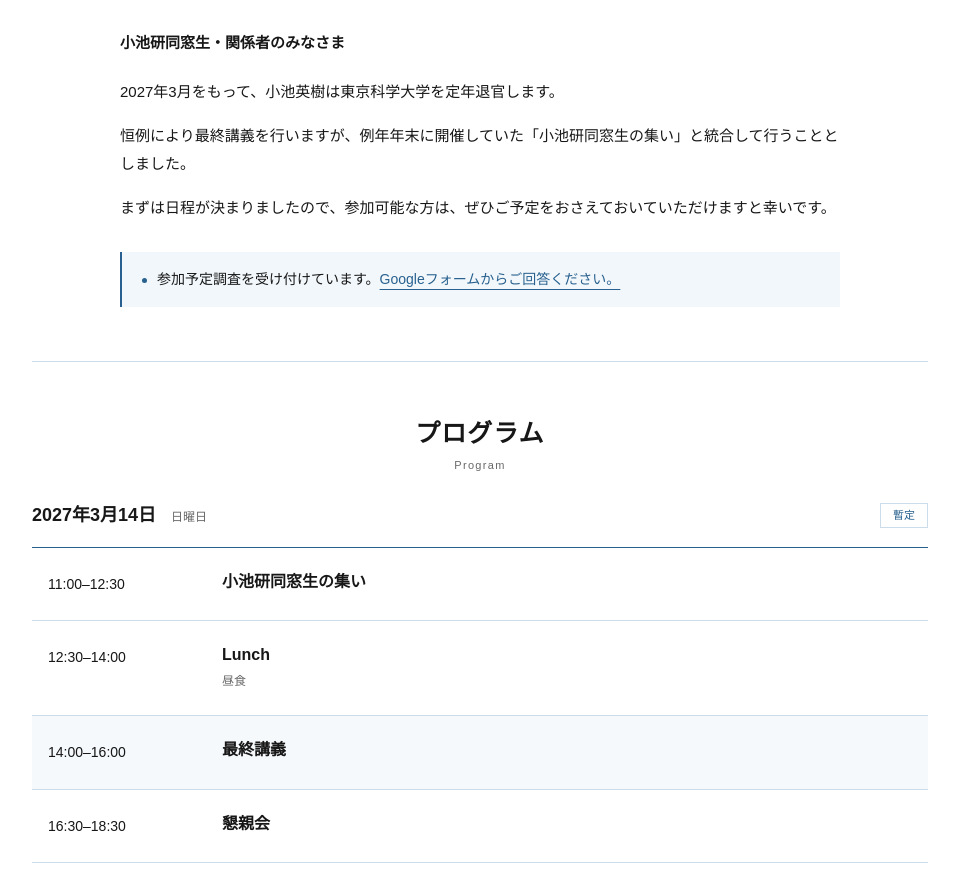
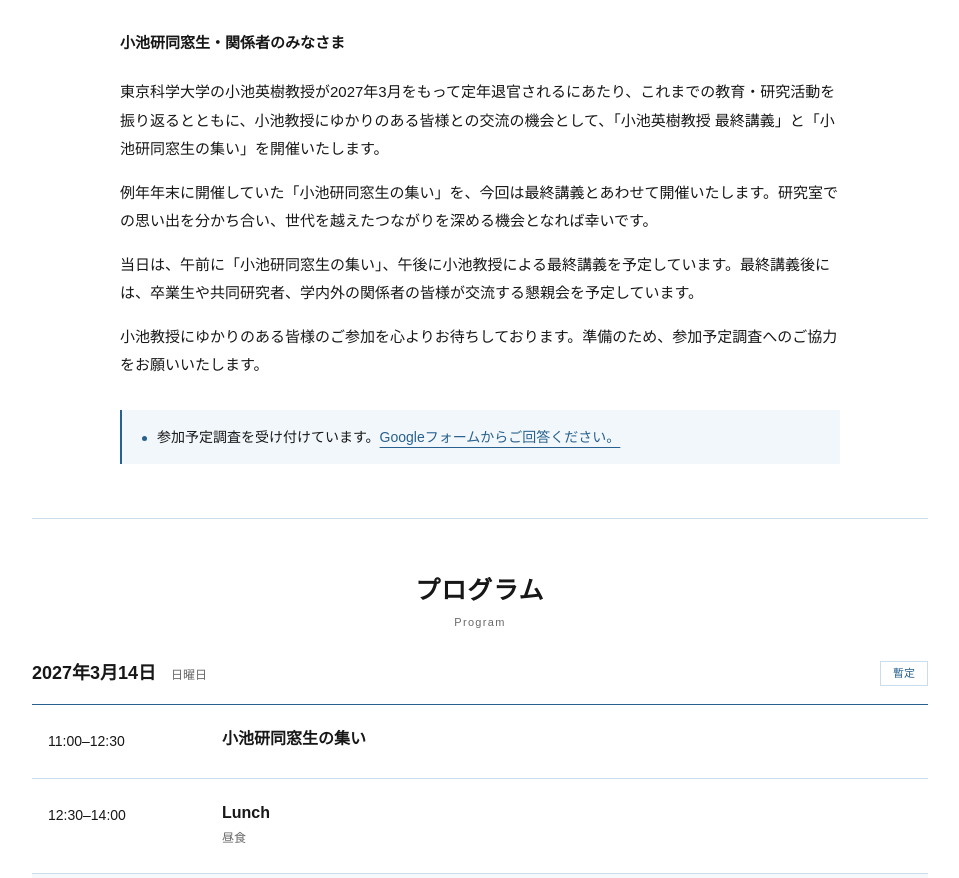
Before and after one commit to koikelab-team/koikeunited2027, a plain HTML site: page index.html in a window 1280 px wide. Shown: the part 825-1703 px from the top of the page, without its empty margins (160-1119 px from the left). Drawn offline with Linux system fonts and the light colour scheme.

Commit message:
Expand bilingual about section for Koike retirement event

```diff
--- a/index.html
+++ b/index.html
@@ -30,9 +30,10 @@
       </figure>
       <div class="prose">
         <p class="salutation">小池研同窓生・関係者のみなさま</p>
-        <p>2027年3月をもって、小池英樹は東京科学大学を定年退官します。</p>
-        <p>恒例により最終講義を行いますが、例年年末に開催していた「小池研同窓生の集い」と統合して行うこととしました。</p>
-        <p>まずは日程が決まりましたので、参加可能な方は、ぜひご予定をおさえておいていただけますと幸いです。</p>
+        <p>東京科学大学の小池英樹教授が2027年3月をもって定年退官されるにあたり、これまでの教育・研究活動を振り返るとともに、小池教授にゆかりのある皆様との交流の機会として、「小池英樹教授 最終講義」と「小池研同窓生の集い」を開催いたします。</p>
+        <p>例年年末に開催していた「小池研同窓生の集い」を、今回は最終講義とあわせて開催いたします。研究室での思い出を分かち合い、世代を越えたつながりを深める機会となれば幸いです。</p>
+        <p>当日は、午前に「小池研同窓生の集い」、午後に小池教授による最終講義を予定しています。最終講義後には、卒業生や共同研究者、学内外の関係者の皆様が交流する懇親会を予定しています。</p>
+        <p>小池教授にゆかりのある皆様のご参加を心よりお待ちしております。準備のため、参加予定調査へのご協力をお願いいたします。</p>
       </div>
       <p class="notice"><span class="dot" aria-hidden="true"></span>参加予定調査を受け付けています。<a href="https://docs.google.com/forms/d/e/1FAIpQLSe4Vo8CTzbOt_skrLnxzpHz0B53ydKwV5pvAce2OfXCjApljQ/viewform" target="_blank" rel="noopener noreferrer">Googleフォームからご回答ください。<span class="sr-only">（別タブで開きます）</span></a></p>
     </section>
--- a/language.js
+++ b/language.js
@@ -10,9 +10,10 @@ const translations = [
   ['nav a:nth-child(1)', 'About'], ['nav a:nth-child(2)', 'Program'], ['nav a:nth-child(3)', 'Venue'], ['nav a:nth-child(4)', 'Attendance Survey'],
   ['#about-title', 'About'], ['#program-title', 'Program'], ['#venue-title', 'Venue'], ['#registration-title', 'Attendance Survey'],
   ['.salutation', 'To Koike Lab alumni and friends,'],
-  ['.prose p:nth-child(2)', 'Professor Hideki Koike will retire from the Institute of Science Tokyo at the end of March 2027.'],
-  ['.prose p:nth-child(3)', 'To mark the occasion, his final lecture will be held together with the Koike Lab Alumni Gathering, traditionally held at the end of each year.'],
-  ['.prose p:nth-child(4)', 'The date has now been set. If you are able to join us, please save the date.'],
+  ['.prose p:nth-child(2)', 'To mark Professor Hideki Koike’s retirement from the Institute of Science Tokyo at the end of March 2027, we will hold his final lecture and the Koike Lab Alumni Gathering. The event will be an opportunity to reflect on his contributions to education and research and to bring together alumni, colleagues, and friends.'],
+  ['.prose p:nth-child(3)', 'The Koike Lab Alumni Gathering, traditionally held at the end of each year, will take place alongside the final lecture on this occasion. We hope it will be a chance to share memories of the lab and strengthen connections across generations.'],
+  ['.prose p:nth-child(4)', 'The program is planned to begin with the Koike Lab Alumni Gathering in the morning, followed by Professor Koike’s final lecture in the afternoon. A reception after the lecture will bring together alumni, research collaborators, and friends from within and beyond the university.'],
+  ['.prose p:nth-child(5)', 'We warmly invite everyone with a connection to Professor Koike to join us. Please complete the attendance survey to help us prepare.'],
   ['.notice', '<span class="dot" aria-hidden="true"></span>Our attendance survey is now open. <a href="https://docs.google.com/forms/d/e/1FAIpQLSe4Vo8CTzbOt_skrLnxzpHz0B53ydKwV5pvAce2OfXCjApljQ/viewform" target="_blank" rel="noopener noreferrer">Please share your plans via Google Forms.<span class="sr-only"> (opens in a new tab)</span></a>'],
   ['.program-heading h3', 'March 14, 2027 <span>Sunday</span>'], ['.badge', 'Tentative'],
   ['.schedule li:nth-child(1) h4', 'Koike Lab Alumni Gathering'],
```
